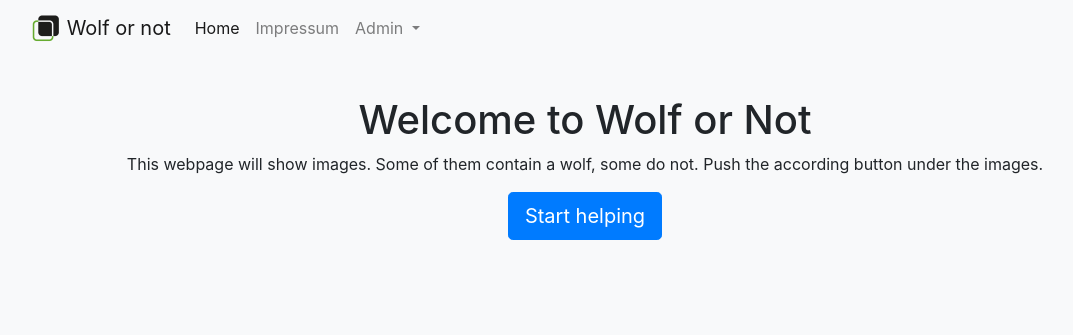
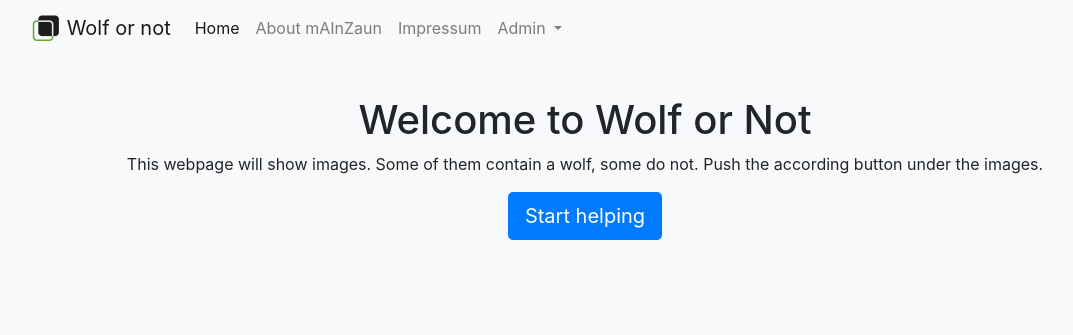
Before and after one commit to ComNets-Bremen/Wolf-or-Not, a Django app: page /simplelabel/ in a window 1280 px wide. Shown: the top 335 px of the page, without its empty margins (55-1128 px from the left). Run offline with Django 3.2, Linux system fonts and the light colour scheme; some libraries are stand-ins or nearby versions.

Commit message:
Add link to project webpage

```diff
--- a/simplelabel/templates/base.html
+++ b/simplelabel/templates/base.html
@@ -37,6 +37,10 @@
           <a class="nav-link" href="{% url "index" %}">Home</a>
       </li>
       <li class="nav-item">
+          <a class="nav-link" href="https://intelligenter-herdenschutz.de/" target="_blank">About mAInZaun</a>
+      </li>
+
+      <li class="nav-item">
           <a class="nav-link" href="https://www.uni-bremen.de/impressum">Impressum</a>
       </li>
       <li class="nav-item dropdown">
```
